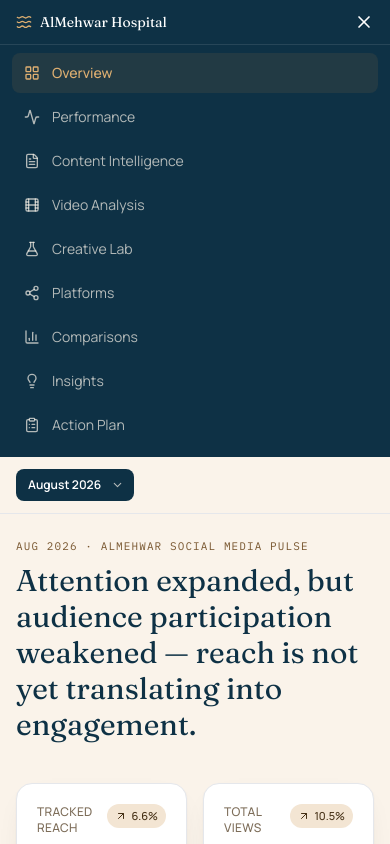
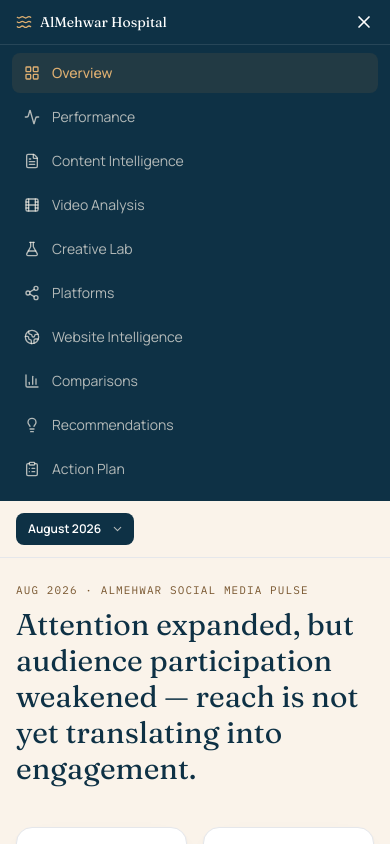
Before and after one commit to ALMehwarhospital/almehwar-social-media-dashboard, a React (Vite) app: page / in a window 390 px wide. Both pictures are taken after a click on the button "Toggle navigation". Shown: the top 844 px of the page. Built offline with nearby package versions, Linux system fonts and the light colour scheme.

Commit message:
Add website intelligence to mobile navigation

```diff
--- a/src/components/layout/MobileNav.tsx
+++ b/src/components/layout/MobileNav.tsx
@@ -3,7 +3,7 @@
 import { Menu, X, Waves } from "lucide-react";
 import {
   Activity, LayoutGrid, FileText, Film, FlaskConical, Share2,
-  BarChart3, Lightbulb, ClipboardList,
+  BarChart3, Lightbulb, ClipboardList, Globe2,
 } from "lucide-react";
 import { socialDashboard } from "../../data/socialDashboard";
 
@@ -14,8 +14,9 @@
   { to: "/video", label: "Video Analysis", icon: Film },
   { to: "/creative", label: "Creative Lab", icon: FlaskConical },
   { to: "/platforms", label: "Platforms", icon: Share2 },
+  { to: "/website", label: "Website Intelligence", icon: Globe2 },
   { to: "/comparisons", label: "Comparisons", icon: BarChart3 },
-  { to: "/insights", label: "Insights", icon: Lightbulb },
+  { to: "/recommendations", label: "Recommendations", icon: Lightbulb },
   { to: "/action-plan", label: "Action Plan", icon: ClipboardList },
 ];
 
@@ -33,7 +34,7 @@
         </button>
       </div>
       {open && (
-        <nav className="px-3 pb-3 space-y-1 border-t border-white/10 pt-2">
+        <nav className="px-3 pb-3 space-y-1 border-t border-white/10 pt-2 max-h-[75vh] overflow-y-auto">
           {NAV.map(({ to, label, icon: Icon, end }) => (
             <NavLink
               key={to}
```
